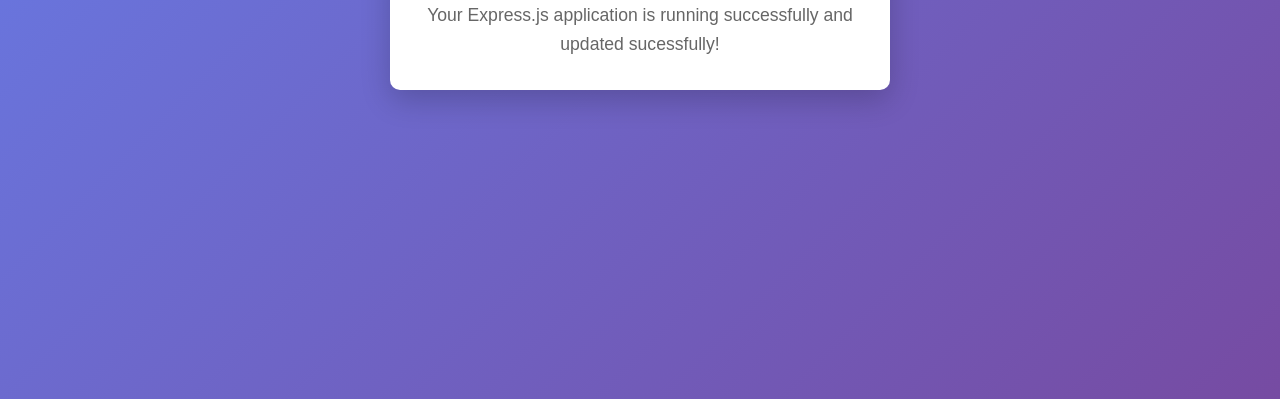
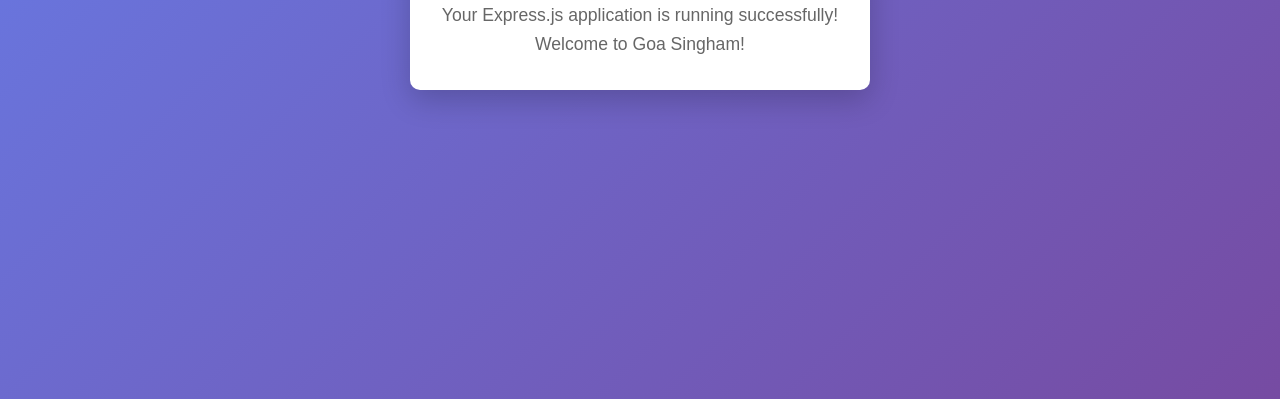
Before and after one commit to rcheeez/user-management-system, a website: page public/index.html in a window 1280 px wide. Shown: the part 401-800 px from the top of the page. Drawn offline with Linux system fonts and the light colour scheme.

Commit message:
updated code

```diff
--- a/public/index.html
+++ b/public/index.html
@@ -45,7 +45,8 @@
 <body>
     <div class="container">
         <h1>Welcome!</h1>
-        <p>Your Express.js application is running successfully and updated sucessfully!</p>
+        <p>Your Express.js application is running successfully!</p>
+        <p>Welcome to Goa Singham!</p>
     </div>
 </body>
 </html>
```
